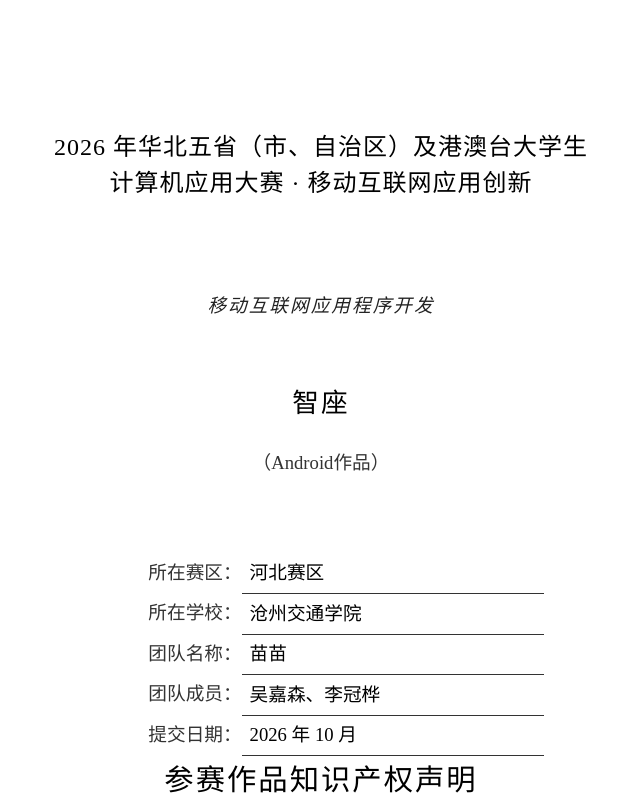
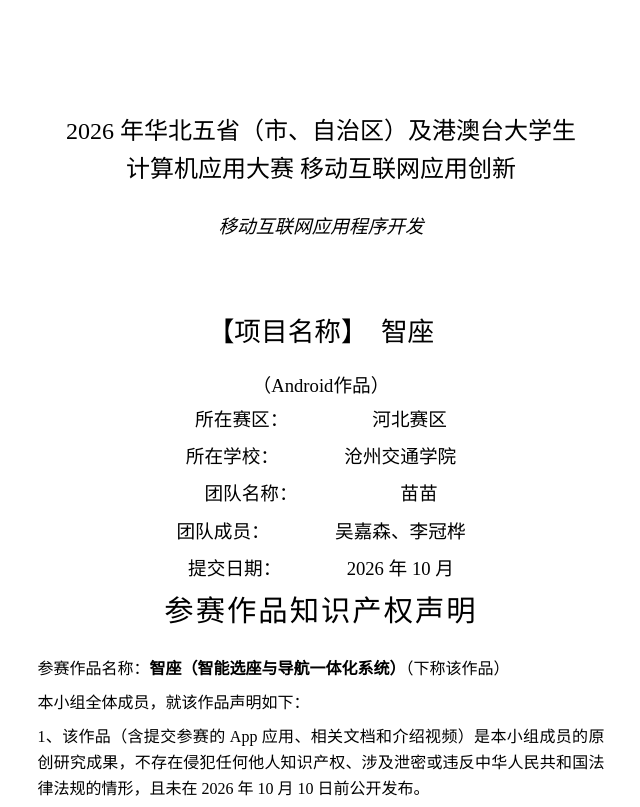
Before and after one commit to Noob-stupid/smart-seat-selection-nav, a plain HTML site: page docs/设计文档-智座.html in a window 1280 px wide. Shown: the top 807 px of the page, without its empty margins (319-959 px from the left). Drawn offline with Linux system fonts and the light colour scheme; a web font is replaced by a local one.

Commit message:
docs: 封面结构按模板重排 + 补回【项目名称】，并加逐项对比脚本
一、封面（这次是照模板的真实结构改的）

  用 Word COM 逐段读了模板封面，发现两处不一致：

  ① 模板封面是**纯段落 + 居中**排的（本节表格数 0、全文形状数 0），
     我用的是表格。已改成段落，字号阶梯按模板：
       大赛名两行        方正大标宋简体 18pt
       方向/赛道         同字体 14pt 斜体
       【项目名称】 xxx  仿宋_GB2312 20pt
       （Android作品）   仿宋_GB2312 14pt
       所在赛区…提交日期  仿宋_GB2312 14pt（用全角空格对齐，模板即如此）

  ② 大赛名第二行模板是「计算机应用大赛 移动互联网应用创新」，
     我多加了个间隔号「·」，已去掉。

  ③ 【项目名称】 补回来了 —— 模板封面确实带这个前缀
     （模板原文是「【项目名称】  智位」，智位是示例项目名）。

二、逐项对比

  把模板规格（Word COM 读出的期望值）与生成 PDF 的实际值写成对照表核对：

    位置            模板要求                PDF 实际              结论
    封面·大赛名       FZDBSJW 18pt          FZDBSJW 18pt          OK
    封面·方向        FZDBSJW 14pt          FZDBSJW 14pt          OK
    封面·项目名       FangSong_GB2312 20pt  FangSong_GB2312 20pt  OK
    封面·信息行       FangSong_GB2312 14pt  FangSong_GB2312 14pt  OK
    正文            FangSong_GB2312 12pt  FangSong_GB2312 12pt  OK
    一级标题          FZDBSJW 16pt          FZDBSJW 16pt          OK
    声明标题          SimHei 22pt           SimHei 22pt           OK
    声明正文          SimSun 12pt           SimSun 12pt           OK
    页眉页脚          SimSun 9pt            SimSun 9pt            OK
    纸张            A4                    A4                    OK

三、make_doc_pdf.py 加固

  PDF 被阅读器/预览占用时无法覆盖写，之前会整轮排版白跑。
  改成先出到「智座-设计文档-new.pdf」，最后再替换正式名；
  替换失败则保留临时文件并明确提示。

25 页；【项目名称】在、网址 4 处、核心代码与解析在。

```diff
--- a/docs/设计文档-智座.html
+++ b/docs/设计文档-智座.html
@@ -89,25 +89,27 @@
   th, td { border: 1px solid #666; padding: 4pt 6pt; vertical-align: top; text-align: left; }
   th { background: #eef3fb; font-family: "仿宋_GB2312", "仿宋", "FangSong", serif;
        font-weight: bold; }
-  .cover { text-align: center; padding-top: 34mm; }
-  /* 封面·大赛名：模板 方正大标宋简体 18pt，两行 */
-  .cover .sub { font-family: "方正大标宋简体", "华文中宋", "STZhongsong", "宋体", serif;
-                font-size: 18pt; margin-bottom: 24mm; letter-spacing: 1px; line-height: 1.5; }
-  /* 封面·方向行：模板 方正大标宋简体 14pt 斜体 */
-  .cover .dir { font-size: 14pt; font-family: "方正大标宋简体", "华文中宋", "STZhongsong", "宋体", serif;
-                font-style: italic; letter-spacing: 2px; margin-bottom: 16mm; color: #222; }
-  /* 封面·项目名：模板 仿宋_GB2312 20pt */
-  .cover .title { font-size: 20pt; font-family: "仿宋_GB2312", "仿宋", "FangSong", serif;
-                  letter-spacing: 2px; margin-bottom: 6mm; }
-  /* 封面·（Android作品）：模板 仿宋_GB2312 14pt */
-  .cover .tag { font-size: 14pt; font-family: "仿宋_GB2312", "仿宋", "FangSong", serif;
-                color: #333; margin-bottom: 20mm; }
-  /* 封面·信息表：模板 仿宋_GB2312 14pt */
-  .cover table { width: 118mm; margin: 0 auto; border: none;
-                 font-family: "仿宋_GB2312", "仿宋", "FangSong", serif; font-size: 14pt; }
-  .cover td { border: none; padding: 3.5pt 0; }
-  .cover td.k { text-align: right; width: 38mm; color: #333; }
-  .cover td.v { text-align: left; border-bottom: 1px solid #333; padding-left: 6pt; }
+  .cover { text-align: center; padding-top: 30mm; }
+  /* 封面：模板是纯段落居中排版（没有表格、没有文本框），字号阶梯如下。
+     模板每行都居中，靠空行/段落间距拉开层次。 */
+  .cover p { text-indent: 0; text-align: center; margin: 0; }
+  /* 大赛名两行：方正大标宋简体 18pt */
+  .cover .c1 { font-family: "方正大标宋简体", "FZDaBiaoSong-B06S", "华文中宋", serif;
+               font-size: 18pt; line-height: 1.55; }
+  /* 方向/赛道：同字体 14pt 斜体 */
+  .cover .c2 { font-family: "方正大标宋简体", "FZDaBiaoSong-B06S", "华文中宋", serif;
+               font-size: 14pt; font-style: italic; margin-top: 18pt; }
+  /* 项目名：仿宋_GB2312 20pt（模板在它之前留了两个空行） */
+  .cover .c3 { font-family: "仿宋_GB2312", "仿宋", "FangSong", serif;
+               font-size: 20pt; margin-top: 52pt; }
+  /* （Android作品）：仿宋_GB2312 14pt */
+  .cover .c4 { font-family: "仿宋_GB2312", "仿宋", "FangSong", serif;
+               font-size: 14pt; margin-top: 12pt; }
+  /* 信息行：仿宋_GB2312 14pt，用全角空格对齐（模板就是这么排的） */
+  .cover .c5 { font-family: "仿宋_GB2312", "仿宋", "FangSong", serif;
+               font-size: 14pt; line-height: 2.0; }
+  /* 模板在（Android作品）与信息行之间留了 3 个空行 */
+  .cover .c5:first-of-type { margin-top: 56pt; }
   .note { background: #f7f9fc; border: 1px solid #c9d8ef; padding: 7pt 10pt; margin: 8pt 0; font-size: 10pt; }
   .note p { text-indent: 0; margin: 0; }
   .fill { color: #c00; }
@@ -165,24 +167,24 @@
 <body>
 
 <!-- ==================== 封面 ==================== -->
-<!-- 结构对齐大赛模板：
-       大赛名两行 → 方向/赛道独立一行 → 项目名 →（Android 作品）
-       → 所在赛区 / 所在学校 / 团队名称 / 团队成员 / 提交日期
-     模板里的「【项目名称】」是占位提示符（告诉你这里填项目名称），
-     不是要照抄的文字，所以这里直接写项目名。
-     模板封面没有「指导教师」行 —— 它在第五节「团队介绍和人员分工」里。 -->
+<!-- 封面结构严格按模板排（模板是纯段落 + 居中，没有表格）：
+       大赛名两行（方正大标宋简体 18pt）
+       → 方向/赛道独立一行（同字体 14pt 斜体）
+       → 【项目名称】 xxx（仿宋_GB2312 20pt）
+       → （Android作品）（仿宋_GB2312 14pt）
+       → 所在赛区 / 所在学校 / 团队名称 / 团队成员 / 提交日期（仿宋_GB2312 14pt）
+     每行都居中，靠段落间距拉开层次。 -->
 <div class="page cover">
-  <div class="sub">2026 年华北五省（市、自治区）及港澳台大学生<br>计算机应用大赛 · 移动互联网应用创新</div>
-  <div class="dir">移动互联网应用程序开发</div>
-  <div class="title">智座</div>
-  <div class="tag">（Android作品）</div>
-  <table>
-    <tr><td class="k">所在赛区：</td><td class="v">河北赛区</td></tr>
-    <tr><td class="k">所在学校：</td><td class="v">沧州交通学院</td></tr>
-    <tr><td class="k">团队名称：</td><td class="v">苗苗</td></tr>
-    <tr><td class="k">团队成员：</td><td class="v">吴嘉森、李冠桦</td></tr>
-    <tr><td class="k">提交日期：</td><td class="v">2026 年 10 月</td></tr>
-  </table>
+  <p class="c1">2026 年华北五省（市、自治区）及港澳台大学生</p>
+  <p class="c1">计算机应用大赛 移动互联网应用创新</p>
+  <p class="c2">移动互联网应用程序开发</p>
+  <p class="c3">【项目名称】　智座</p>
+  <p class="c4">（Android作品）</p>
+  <p class="c5">所在赛区：　　　　　河北赛区</p>
+  <p class="c5">所在学校：　　　　沧州交通学院</p>
+  <p class="c5">团队名称：　　　　　　苗苗</p>
+  <p class="c5">团队成员：　　　　吴嘉森、李冠桦</p>
+  <p class="c5">提交日期：　　　　2026 年 10 月</p>
 </div>
 
 <!-- ==================== 知识产权声明 ==================== -->
```
Also changed, not shown: 1 other file.
